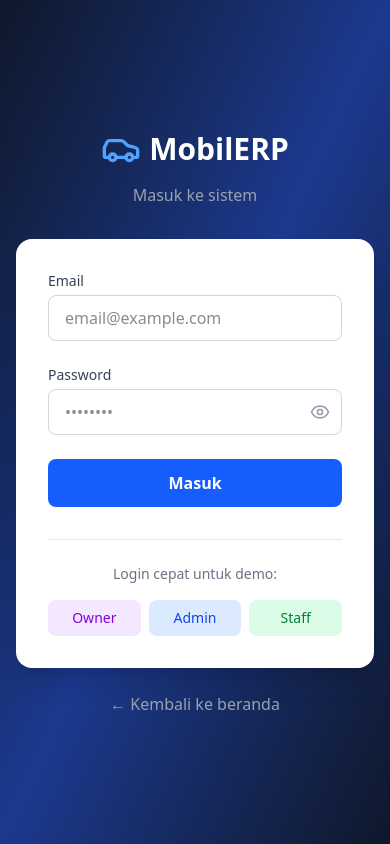
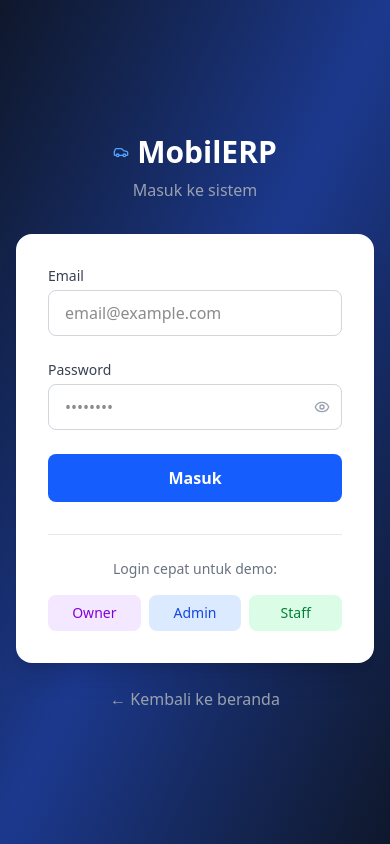
Before and after one commit to rclayskuy10/erp-mobilbekas-berkualitas, a Next.js app: page /login in a window 390 px wide. Built offline with nearby package versions, Linux system fonts and the light colour scheme.

Commit message:
Fix SVG icon rendering on mobile - add explicit styling and CSS rules for Lucide icons

```diff
--- a/src/app/dashboard/reports/page.tsx
+++ b/src/app/dashboard/reports/page.tsx
@@ -250,7 +250,7 @@ export default function ReportsPage() {
                           onClick={handleExportFullExcel}
                           className="flex w-full items-center gap-3 px-4 py-3 text-sm text-gray-700 hover:bg-gray-50"
                         >
-                          <FileSpreadsheet className="h-4 w-4 text-green-600" />
+                          <FileSpreadsheet className="flex-shrink-0 w-4 h-4 text-green-600" style={{ minWidth: '16px', minHeight: '16px' }} />
                           <div className="text-left">
                             <p className="font-medium">Export Excel (Lengkap)</p>
                             <p className="text-xs text-gray-500">Semua data dalam 1 file</p>
@@ -260,7 +260,7 @@ export default function ReportsPage() {
                           onClick={handleExportCSV}
                           className="flex w-full items-center gap-3 px-4 py-3 text-sm text-gray-700 hover:bg-gray-50"
                         >
-                          <FileText className="h-4 w-4 text-blue-600" />
+                          <FileText className="flex-shrink-0 w-4 h-4 text-blue-600" style={{ minWidth: '16px', minHeight: '16px' }} />
                           <div className="text-left">
                             <p className="font-medium">Profit per Mobil (CSV)</p>
                             <p className="text-xs text-gray-500">Data profit penjualan</p>
@@ -270,7 +270,7 @@ export default function ReportsPage() {
                           onClick={handleExportExpensesCSV}
                           className="flex w-full items-center gap-3 px-4 py-3 text-sm text-gray-700 hover:bg-gray-50"
                         >
-                          <FileText className="h-4 w-4 text-red-600" />
+                          <FileText className="flex-shrink-0 w-4 h-4 text-red-600" style={{ minWidth: '16px', minHeight: '16px' }} />
                           <div className="text-left">
                             <p className="font-medium">Biaya Operasional (CSV)</p>
                             <p className="text-xs text-gray-500">Data pengeluaran</p>
--- a/src/app/globals.css
+++ b/src/app/globals.css
@@ -85,3 +85,30 @@ html {
   -ms-touch-action: manipulation;
   touch-action: manipulation;
 }
+
+/* Ensure SVG icons render properly on mobile */
+svg {
+  display: block;
+  flex-shrink: 0;
+  fill: currentColor;
+  width: 100%;
+  height: 100%;
+}
+
+/* Fix for Lucide React icons */
+.lucide {
+  display: block !important;
+  width: 1em !important;
+  height: 1em !important;
+  stroke: currentColor !important;
+  stroke-width: 2 !important;
+  fill: none !important;
+  stroke-linecap: round !important;
+  stroke-linejoin: round !important;
+}
+
+/* Ensure icons in buttons are visible */
+button svg, .button svg {
+  pointer-events: none;
+  display: inline-block !important;
+}
--- a/src/components/ui/Button.tsx
+++ b/src/components/ui/Button.tsx
@@ -52,9 +52,23 @@ export default function Button({
         <div className="animate-spin rounded-full h-4 w-4 border-2 border-current border-t-transparent" />
       ) : (
         <>
-          {leftIcon}
+          {leftIcon && (
+            <span
+              className="flex-shrink-0 inline-flex items-center justify-center"
+              style={{ minWidth: '16px', minHeight: '16px' }}
+            >
+              {leftIcon}
+            </span>
+          )}
           {children}
-          {rightIcon}
+          {rightIcon && (
+            <span
+              className="flex-shrink-0 inline-flex items-center justify-center"
+              style={{ minWidth: '16px', minHeight: '16px' }}
+            >
+              {rightIcon}
+            </span>
+          )}
         </>
       )}
     </button>
```
